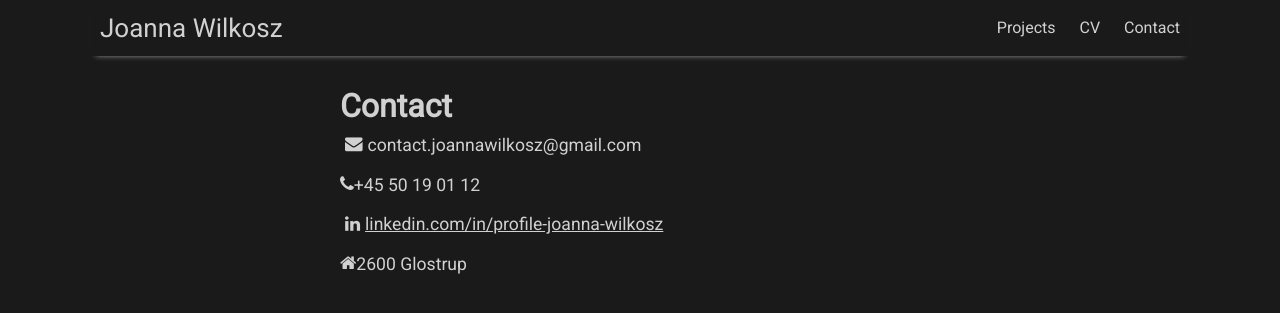
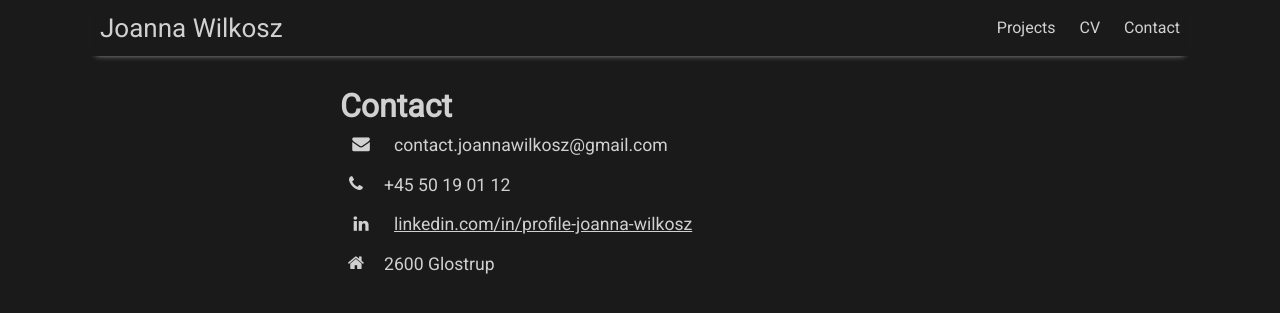
Before and after one commit to joanna-wi/joanna-wi.github.io, a Jekyll site: the page built from pages/contact.md, in a window 1280 px wide. Shown: the top 313 px of the page. Built offline with Jekyll 4.4.1, drawn with Linux system fonts in a browser that asks for light colours; nearby versions of some CDN libraries.

Commit message:
Update main.scss

```diff
--- a/assets/css/main.scss
+++ b/assets/css/main.scss
@@ -60,3 +60,5 @@
 
 .contact-list { list-style:none !important; padding:0 !important; margin:0; }
 .contact-list li { list-style:none !important; display:flex; align-items:center; margin-bottom:1rem; font-size:1.1rem; }
+.contact-list li::before { content:none !important; }
+.contact-list i { flex:0 0 2rem; text-align:center; margin-right:.75rem; }
```
